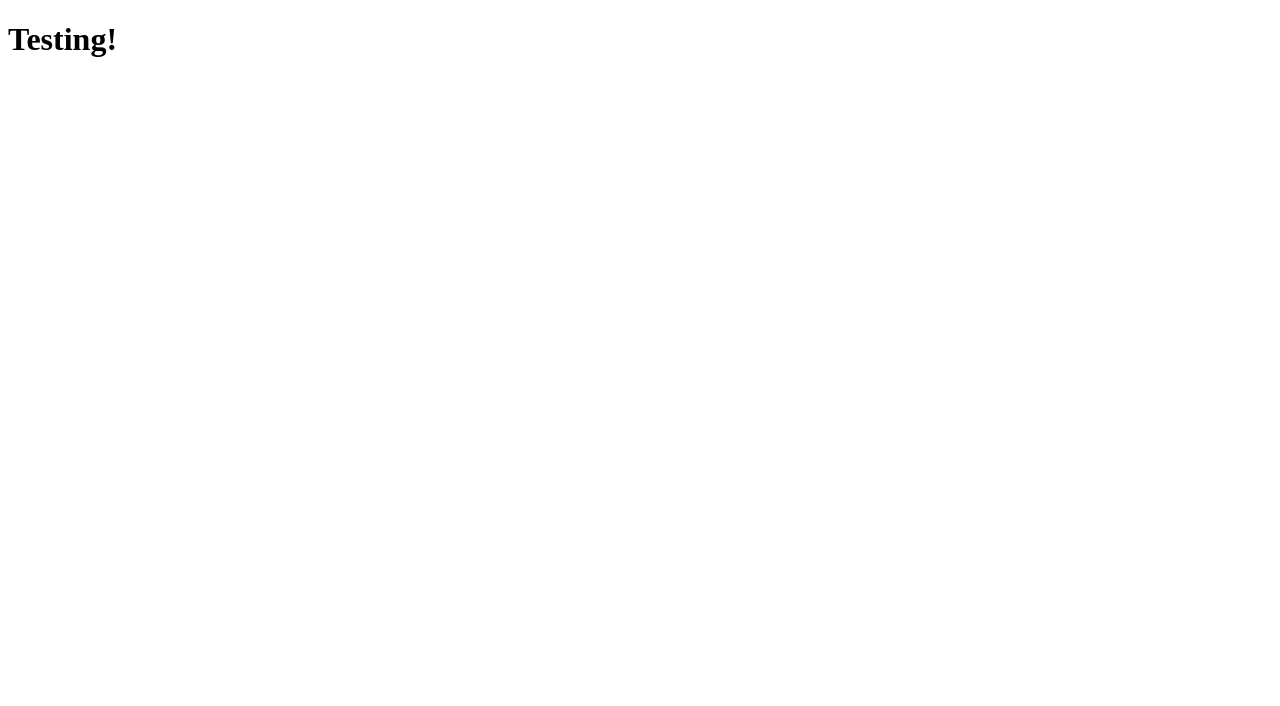
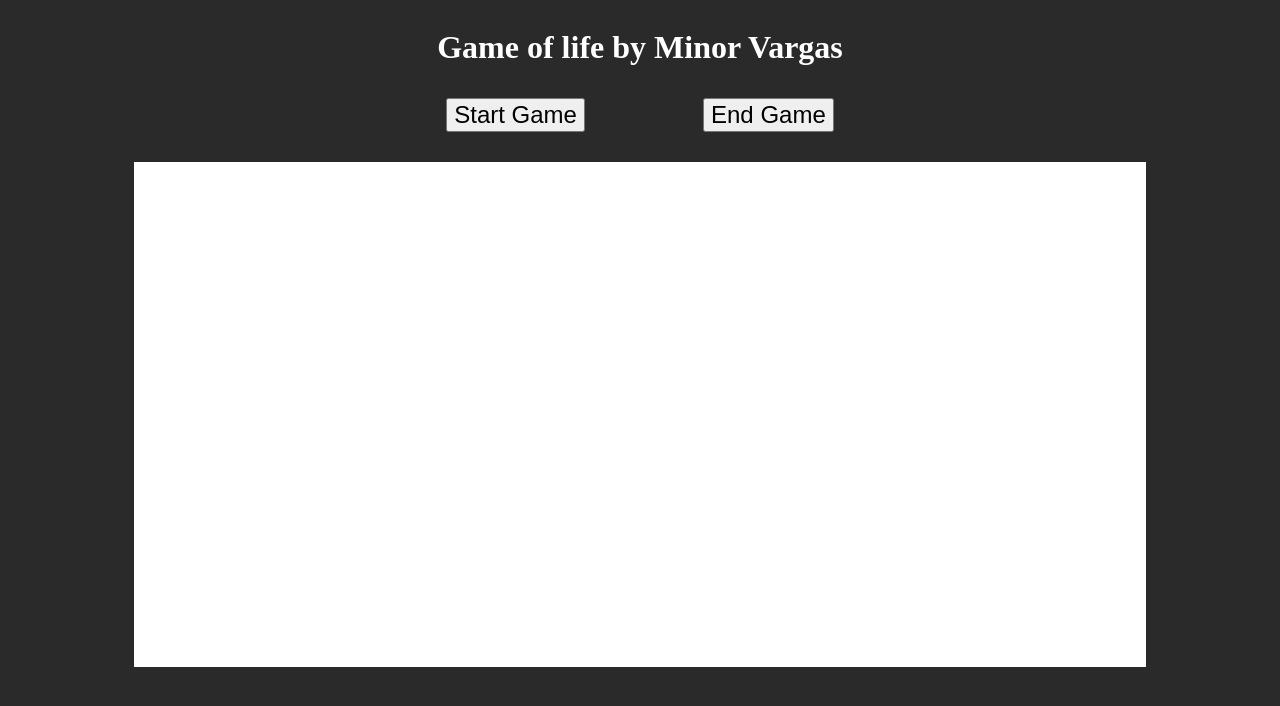
Before and after one commit to mvargasv95/game-of-life, a plain HTML site: page index.html in a window 1280 px wide. Drawn offline with Linux system fonts and the light colour scheme.

Commit message:
basic config added

```diff
--- a/index.html
+++ b/index.html
@@ -4,9 +4,22 @@
   <meta charset="UTF-8">
   <meta http-equiv="X-UA-Compatible" content="IE=edge">
   <meta name="viewport" content="width=device-width, initial-scale=1.0">
+  <link rel="stylesheet" href="./styles.css"/>
+  <script src="./index.js" type="text/javascript"></script>
   <title>Game of life</title>
 </head>
 <body>
-  <h1>Testing!</h1>
+  <header>
+    <h1>Game of life by Minor Vargas</h1>
+  </header>
+  <main>
+    <section class="controls-div">
+      <button id="start">Start Game</button>
+      <button id="end">End Game</button>
+    </section>
+    <section class="canvas-div">
+      <canvas class="canvas"></canvas>
+    </section>
+  </main>
 </body>
 </html>
--- /dev/null
+++ b/index.js
@@ -0,0 +1,3 @@
+window.addEventListener('load', () => {
+  console.log('test')
+})
--- /dev/null
+++ b/styles.css
@@ -0,0 +1,41 @@
+body {
+  background-color: rgb(16%, 16.3%, 16%);
+}
+
+header {
+  display: flex;
+  justify-content: center;
+  align-items: center;
+  max-height: 10vh;
+  color: #fff;
+}
+
+main {
+  display: flex;
+  flex-direction: column;
+  width: 100%;
+}
+
+.controls-div {
+  padding-top: 10px;
+  display: flex;
+  width: 40%;
+  align-self: center;
+  justify-content: space-around;
+}
+
+button {
+  font-size: 1.5em;
+}
+
+.canvas-div {
+  padding-top: 30px;
+  width: 80%;
+  align-self: center;
+}
+
+.canvas {
+  max-height: 75vh;
+  width: 100%;
+  background-color: #fff;
+}
```
